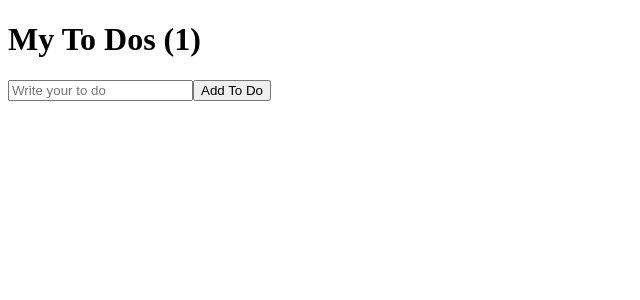
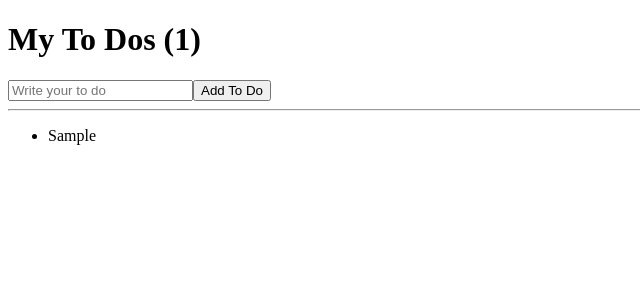
Before and after one commit to radder214/React_practice, a React (Create React App) app in the folder 6. Practice Movie App/to-do-list/: page / in a window 1280 px wide. Both pictures are taken after typing "Sample" into the empty fields and a click on the button "Add To Do". Shown: the top 300 px of the page, without its empty margins (0-640 px from the left). Built offline with nearby package versions, Linux system fonts and the light colour scheme.

Commit message:
to do list - practice2

```diff
--- a/6. Practice Movie App/to-do-list/src/App.js
+++ b/6. Practice Movie App/to-do-list/src/App.js
@@ -30,7 +30,6 @@ function App() {
     });
     setToDo("");
   }
-  console.log(toDos);
   return (
     <div>
       <h1>My To Dos ({toDos.length})</h1>
@@ -42,6 +41,29 @@ function App() {
           placeholder="Write your to do"/>
         <button>Add To Do</button>
       </form>
+      <hr/>
+      <ul>
+        {
+          toDos.map((item, index) => {
+            // Q. 이미 바깥에 {중괄호}로 "여기는 JS 영역"이라는 것을 표현했는데 왜 그냥 item 이 아니라 {item}이라고 작성해야 하는 걸까?
+            // A.
+            // return <li>...</li> 문법을 사용한 순간 이 부분도 JSX 영역이 된다.
+            // 따라서 item 이라는 '변수'값을 화면에 뿌려줘야 하기 때문에 {중괄호}로 감싸야한다.
+            return <li key={index}>{item}</li>
+            /**
+             * 콘솔창 메시지 : Each child in a list should have a unique "key" prop.
+             *
+             * <li> 태그에는 원래 key 속성이 없으며 React 만을 위한 내부 식별자
+             * HTML DOM에도 남지 않는다. = React 내부에서만 key 속성이 쓰인다.
+             *
+             * key prop?
+             * React가 리스트를 렌더링할 때 Virtual DOM을 비교(diffing)해야 하는데, 그때 각 항목을 고유하게 식별할 수 있어야 한다.
+             * 고유값이 없으면 React는 "리스트 전체를 다시 그려야 하나?" 고민하면서 불필요한 재렌더링이 발생할 수 있다.
+             * 이를 위해 React는 key라는 특별한 prop을 도입했다.
+             */
+          })
+        }
+      </ul>
     </div>
   );
 }
```
